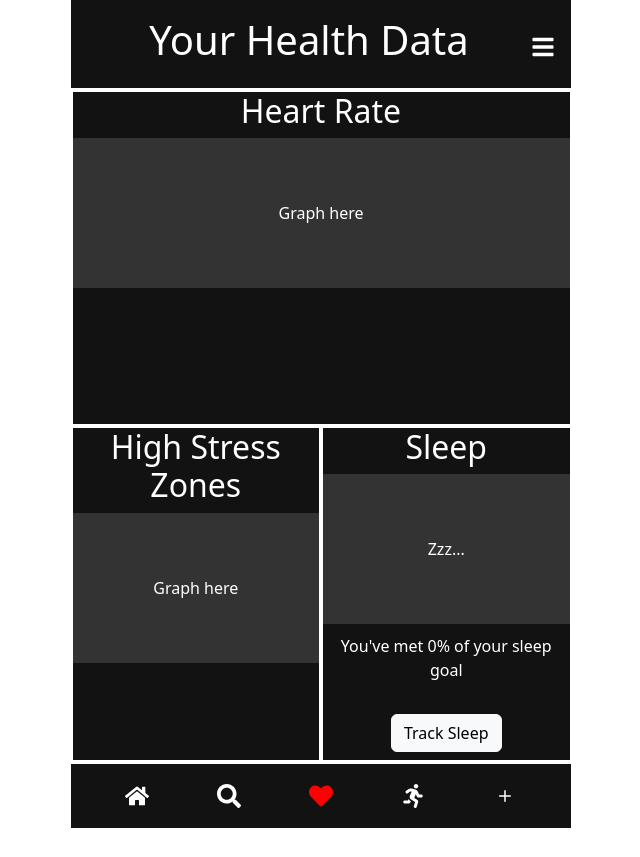
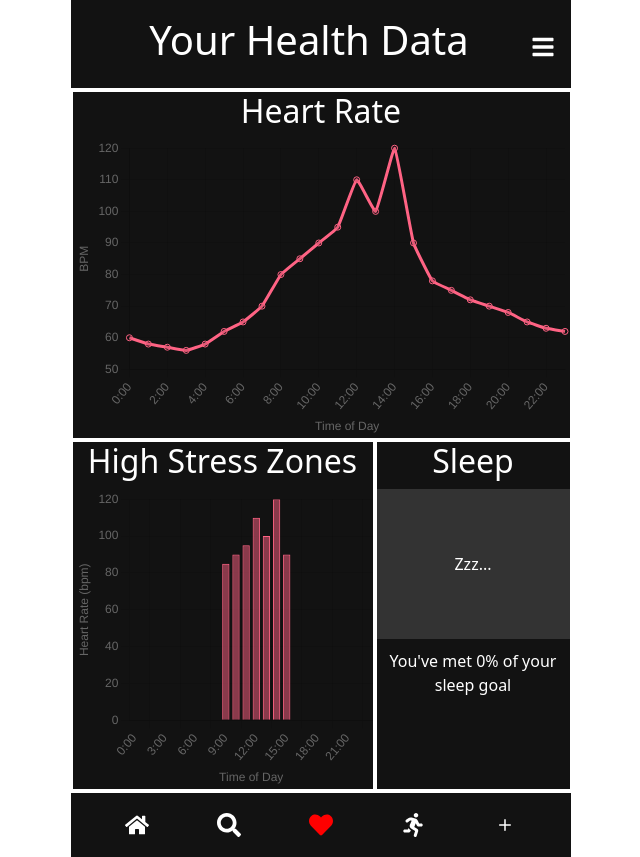
Before and after one commit to tushardubey02/HealthApp434, a React (Create React App) app in the folder healthapp/: page /healthdata in a window 1280 px wide. Shown: the whole page, without its empty margins (319-959 px from the left). Before the commit the page ends 828 px from the top, so only its background shows below. Built offline with nearby package versions, Linux system fonts and the light colour scheme.

Commit message:
high stress zones added

```diff
--- a/healthapp/src/pages/HealthData/HealthData.js
+++ b/healthapp/src/pages/HealthData/HealthData.js
@@ -1,25 +1,114 @@
 import React from 'react';
+import { Line } from 'react-chartjs-2';
+import { Bar } from 'react-chartjs-2';
+import 'chart.js/auto';
 import './HealthData.css';
-import Button from 'react-bootstrap/Button';
 
 function HealthData() {
+  const hours = Array.from({ length: 24 }, (_, i) => `${i}:00`);
+  const heartRates = [
+    60, 58, 57, 56, 58, 62, 65, 70, 80, 85, 90, 95, 110, 100, 120, 90, 78, 75, 72, 70, 68, 65, 63, 62
+  ];
+  const stressLevels = heartRates.map(rate => rate > 80 ? rate : null);
+
+  const data = {
+    labels: hours,
+    datasets: [
+      {
+        label: 'Heart Rate',
+        data: heartRates,
+        fill: false,
+        borderColor: 'rgb(255, 99, 132)',
+        tension: 0.1
+      }
+    ]
+  };
+
+  const options = {
+    scales: {
+      y: {
+        beginAtZero: false,
+        title: {
+          display: true,
+          text: 'BPM'
+        }
+      },
+      x: {
+        title: {
+          display: true,
+          text: 'Time of Day'
+        }
+      }
+    },
+    plugins: {
+      legend: {
+        display: false,
+      },
+      tooltip: {
+        enabled: true,
+      }
+    },
+    maintainAspectRatio: false,
+  };
+
+  const stressData = {
+    labels: hours,
+    datasets: [
+      {
+        label: 'High Stress Zones',
+        data: stressLevels,
+        backgroundColor: 'rgba(255, 99, 132, 0.5)',
+        borderColor: 'rgb(255, 99, 132)',
+        borderWidth: 1,
+      }
+    ]
+  };
+
+  const stressOptions = {
+    scales: {
+      y: {
+        beginAtZero: true,
+        title: {
+          display: true,
+          text: 'Heart Rate (bpm)'
+        }
+      },
+      x: {
+        title: {
+          display: true,
+          text: 'Time of Day'
+        }
+      }
+    },
+    plugins: {
+      legend: {
+        display: false,
+      },
+      tooltip: {
+        enabled: true,
+      }
+    },
+    maintainAspectRatio: false,
+  };
+
   return (
     <div className="health-data">
       <div className="health-item">
         <h2>Heart Rate</h2>
-        <div className="graph-placeholder">Graph here</div>
+        <div className="graph-container">
+          <Line data={data} options={options} />
+        </div>
       </div>
       <div className="health-item">
         <h2>High Stress Zones</h2>
-        <div className="graph-placeholder">Graph here</div>
+        <div className="graph-container">
+          <Bar data={stressData} options={stressOptions} />
+        </div>
       </div>
       <div className="health-item sleep">
         <h2>Sleep</h2>
         <div className="graph-placeholder">Zzz...</div>
         <p>You've met 0% of your sleep goal</p>
-        <div className="button-container">
-          <Button variant="light" className='add-item' onClick={() => window.location.href = '/additem'}>Track Sleep</Button>
-        </div>
       </div>
     </div>
   );
```
